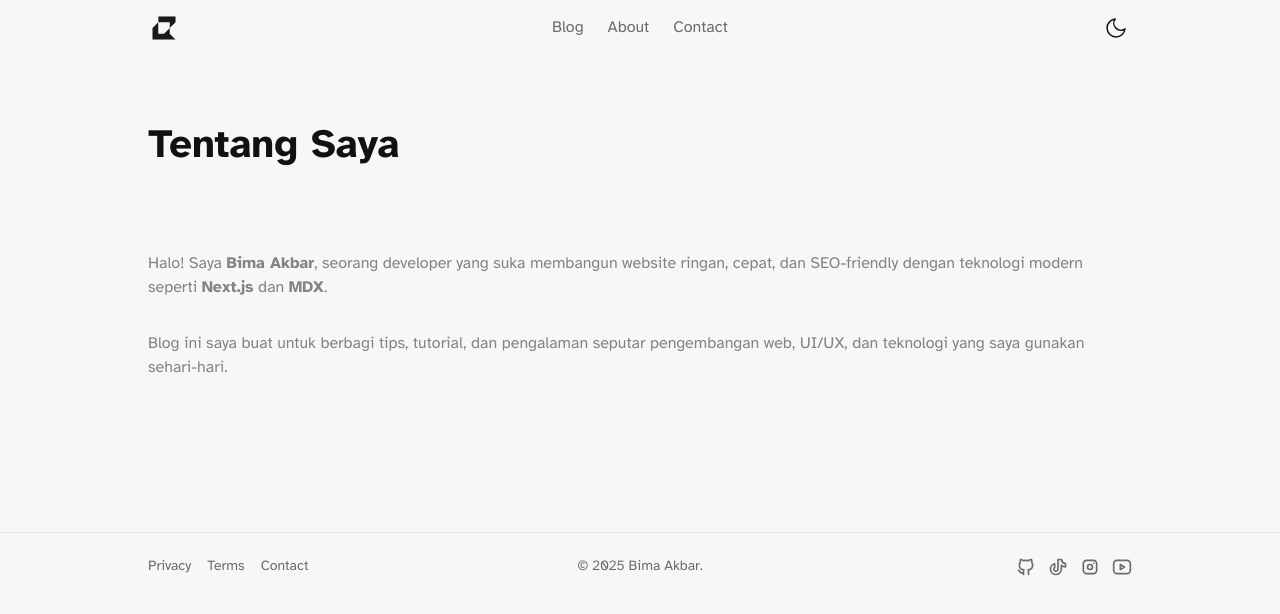
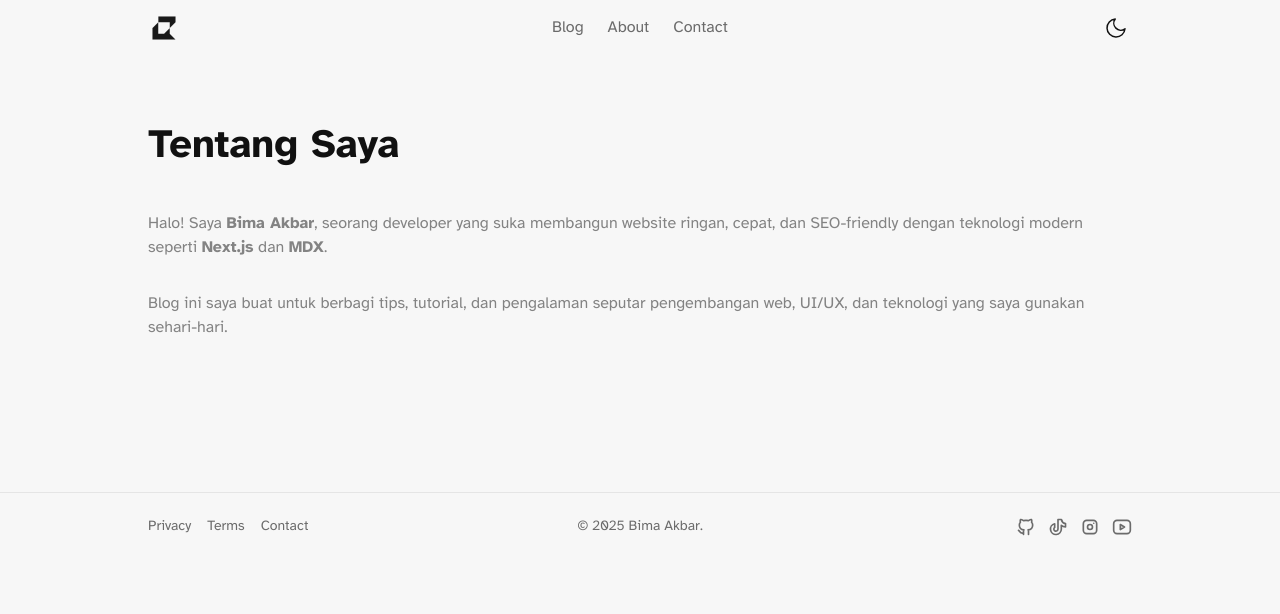
Before and after one commit to c0desk1/bimaakbar-web, a Next.js app: page /about in a window 1280 px wide. Shown: the top 614 px of the page. Built offline with nearby package versions, Linux system fonts and the light colour scheme.

Commit message:
Update globals.css

```diff
--- a/src/app/globals.css
+++ b/src/app/globals.css
@@ -59,7 +59,7 @@ main {
   color: var(--foreground);
   font-weight: 600;
   line-height: 1.3;
-  margin-bottom: 2em;
+  margin-bottom: 1em;
   word-break: break-word;
   overflow-wrap: break-word;
   hyphens: auto;
```
